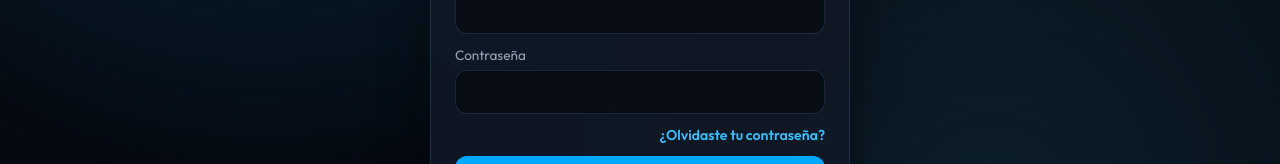
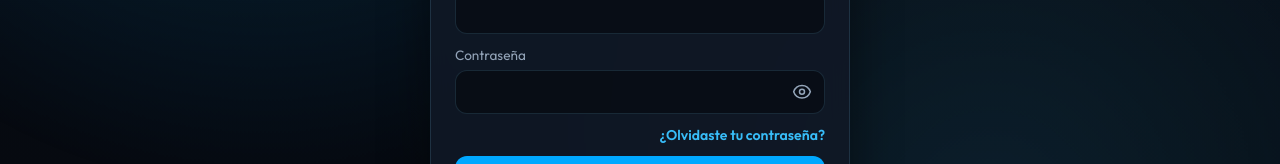
Before and after one commit to bryanvisballara/tecnoPOS, a React (Vite) app in the folder client/: page /login in a window 1280 px wide. Shown: the part 411-575 px from the top of the page. Built offline with nearby package versions, Linux system fonts and the light colour scheme; no server answers.

Commit message:
Wire login password eye toggle into the form.
Co-authored-by: Cursor <cursoragent@cursor.com>

```diff
--- a/client/src/pages/Login.jsx
+++ b/client/src/pages/Login.jsx
@@ -1,12 +1,31 @@
 import { useState } from 'react';
 import { Link, Navigate, useNavigate } from 'react-router-dom';
 import { useAuth } from '../context/AuthContext';
+
+function EyeIcon({ open }) {
+  if (open) {
+    return (
+      <svg width="20" height="20" viewBox="0 0 24 24" fill="none" aria-hidden="true">
+        <path d="M3 3l18 18" stroke="currentColor" strokeWidth="1.8" strokeLinecap="round" />
+        <path d="M10.6 10.6a2 2 0 002.8 2.8" stroke="currentColor" strokeWidth="1.8" strokeLinecap="round" />
+        <path d="M9.9 5.2A10.5 10.5 0 0112 5c5 0 9.3 3.1 10.7 7.5a11.3 11.3 0 01-4.1 5.3M6.1 6.1A11.2 11.2 0 001.3 12.5C2.7 16.9 7 20 12 20c1.5 0 2.9-.3 4.2-.8" stroke="currentColor" strokeWidth="1.8" strokeLinecap="round" />
+      </svg>
+    );
+  }
+  return (
+    <svg width="20" height="20" viewBox="0 0 24 24" fill="none" aria-hidden="true">
+      <path d="M2 12.5C3.5 8.1 7.5 5 12 5s8.5 3.1 10 7.5c-1.5 4.4-5.5 7.5-10 7.5S3.5 16.9 2 12.5z" stroke="currentColor" strokeWidth="1.8" />
+      <circle cx="12" cy="12.5" r="3" stroke="currentColor" strokeWidth="1.8" />
+    </svg>
+  );
+}
 
 export default function Login() {
   const { login, user, homeForRole, loading } = useAuth();
   const navigate = useNavigate();
   const [email, setEmail] = useState('');
   const [password, setPassword] = useState('');
+  const [showPassword, setShowPassword] = useState(false);
   const [error, setError] = useState('');
   const [busy, setBusy] = useState(false);
 
@@ -45,13 +64,24 @@ export default function Login() {
           </label>
           <label>
             Contraseña
+            <div className="password-field">
               <input
-              type="password"
+                type={showPassword ? 'text' : 'password'}
                 value={password}
                 onChange={(e) => setPassword(e.target.value)}
                 autoComplete="current-password"
                 required
               />
+              <button
+                type="button"
+                className="password-toggle"
+                onClick={() => setShowPassword((v) => !v)}
+                aria-label={showPassword ? 'Ocultar contraseña' : 'Mostrar contraseña'}
+                title={showPassword ? 'Ocultar contraseña' : 'Mostrar contraseña'}
+              >
+                <EyeIcon open={showPassword} />
+              </button>
+            </div>
           </label>
           <div className="auth-links">
             <Link to="/forgot-password">¿Olvidaste tu contraseña?</Link>
```
Lines whose indentation alone changed are shown as unchanged.
